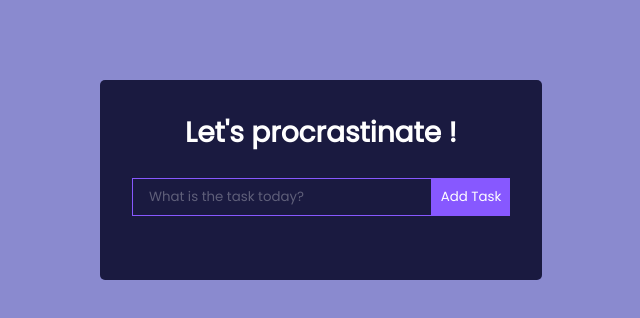
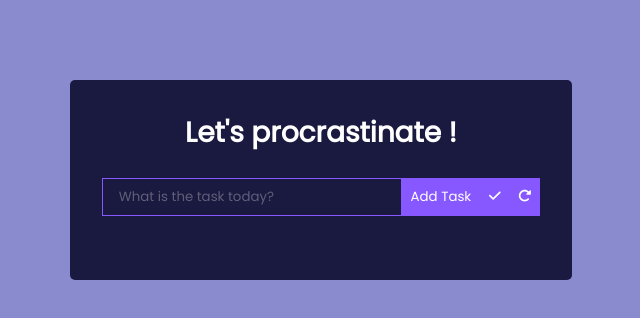
Before and after one commit to atharvaupare/todo-reactapp, a React (Create React App) app: page / in a window 1280 px wide. Shown: the top 318 px of the page, without its empty margins (319-959 px from the left). Built offline with nearby package versions, Linux system fonts and the light colour scheme.

Commit message:
reset, all complete

```diff
--- a/src/components/EditTodoForm.js
+++ b/src/components/EditTodoForm.js
@@ -2,6 +2,7 @@ import React, { useState } from "react";
 
 export const EditTodoForm = ({ editTodo, list }) => {
   const [value, setValue] = useState(list.task);
+
 
   const handleSubmit = (e) => {
     // prevent default action
@@ -21,6 +22,7 @@ export const EditTodoForm = ({ editTodo, list }) => {
       <button type="submit" className="todo-btn">
         Add Task
       </button>
+
     </form>
   );
 };
--- a/src/components/TodoForm.js
+++ b/src/components/TodoForm.js
@@ -1,6 +1,9 @@
 import React, { useState } from "react";
+import { faCheck } from "@fortawesome/free-solid-svg-icons";
+import { faRotateRight } from "@fortawesome/free-solid-svg-icons";
+import { FontAwesomeIcon } from "@fortawesome/react-fontawesome";
 
-export const TodoForm = ({ addTodo }) => {
+export const TodoForm = ({ addTodo, setAllComplete, resetList }) => {
   const [value, setValue] = useState("");
 
   const handleSubmit = (e) => {
@@ -20,9 +23,28 @@ export const TodoForm = ({ addTodo }) => {
         value={value}
         onChange={(e) => setValue(e.target.value)}
       />
+
+
       <button type="submit" className="todo-btn">
         Add Task
       </button>
+
+      <button  className="todo-btn">
+      <FontAwesomeIcon
+          icon={faCheck}
+          onClick={() =>setAllComplete()}
+        />
+      </button>
+
+
+
+      <button onClick={() => {resetList()}} className="todo-btn">
+      <FontAwesomeIcon
+          icon={faRotateRight}
+          onClick={() => resetList()}
+        />
+      </button>
+
     </form>
   );
 };
--- a/src/components/TodoWrapper.js
+++ b/src/components/TodoWrapper.js
@@ -7,6 +7,7 @@ uuidv4();
 
 const TodoWrapper = () => {
   const [todos, setTodos] = useState([]);
+  console.log(todos)
 
   useEffect(() => {
     const savedTodos = JSON.parse(localStorage.getItem("todos")) || [];
@@ -54,10 +55,28 @@ const TodoWrapper = () => {
     localStorage.setItem("todos", JSON.stringify(newTodos));
   };
 
+  const setAllComplete = () => {
+    const newTodos = todos.map(todo =>
+      ({...todo, completed: true})
+
+    )
+    setTodos(newTodos);
+    localStorage.setItem("todos", JSON.stringify(newTodos));
+
+
+  console.log(newTodos)
+  }
+
+  const resetList = async () => {
+    console.log("reset")
+    setTodos([]);
+    localStorage.setItem("todos", JSON.stringify([]))
+  }
+
   return (
     <div className="TodoWrapper">
       <h1>Let's procrastinate !</h1>
-      <TodoForm addTodo={addTodo} />
+      <TodoForm addTodo={addTodo} setAllComplete={setAllComplete} resetList={resetList}/>
 
       {todos.map((todo) =>
         todo.isEditing ? (
```
